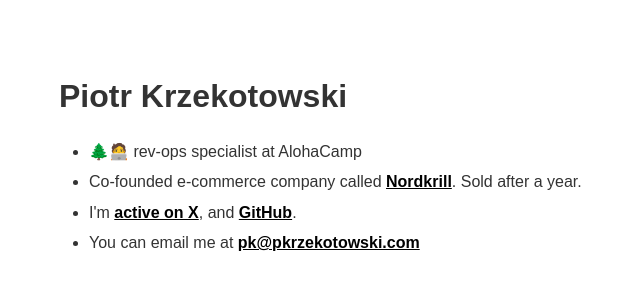
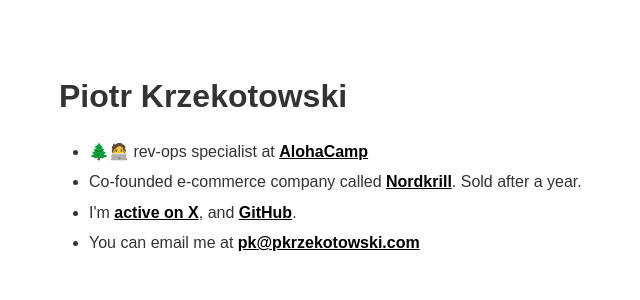
Before and after one commit to pkrzekotowski/pkrzekotowski.github.io, a Jekyll site: the page built from index.markdown, in a window 1280 px wide. Shown: the top 300 px of the page, without its empty margins (256-896 px from the left). Built offline with Jekyll 4.4.1, drawn with Linux system fonts in a browser that asks for light colours; part of the change alters nothing that is shown.

Commit message:
updated info

```diff
--- a/_layouts/minimalist.html
+++ b/_layouts/minimalist.html
@@ -38,7 +38,7 @@
     <div class="main-content">
     <h1>Piotr Krzekotowski</h1>
     <ul>
-        <li>🌲🧑‍💻 rev-ops specialist at AlohaCamp</li>
+        <li>🌲🧑‍💻 rev-ops specialist at <a href="https://alohacamp.com">AlohaCamp</a></li>
         <li>Co-founded e-commerce company called <a href="https://www.instagram.com/nordkrillpl/">Nordkrill</a>. Sold after a year.</li>
         <li>I'm <a href="https://x.com/krzekotowskip">active on X</a>, and <a href="https://github.com/pkrzekotowski">GitHub</a>.</li>
         <li>You can email me at <a href="mailto:pk@pkrzekotowski.com">pk@pkrzekotowski.com</a></li>
```
